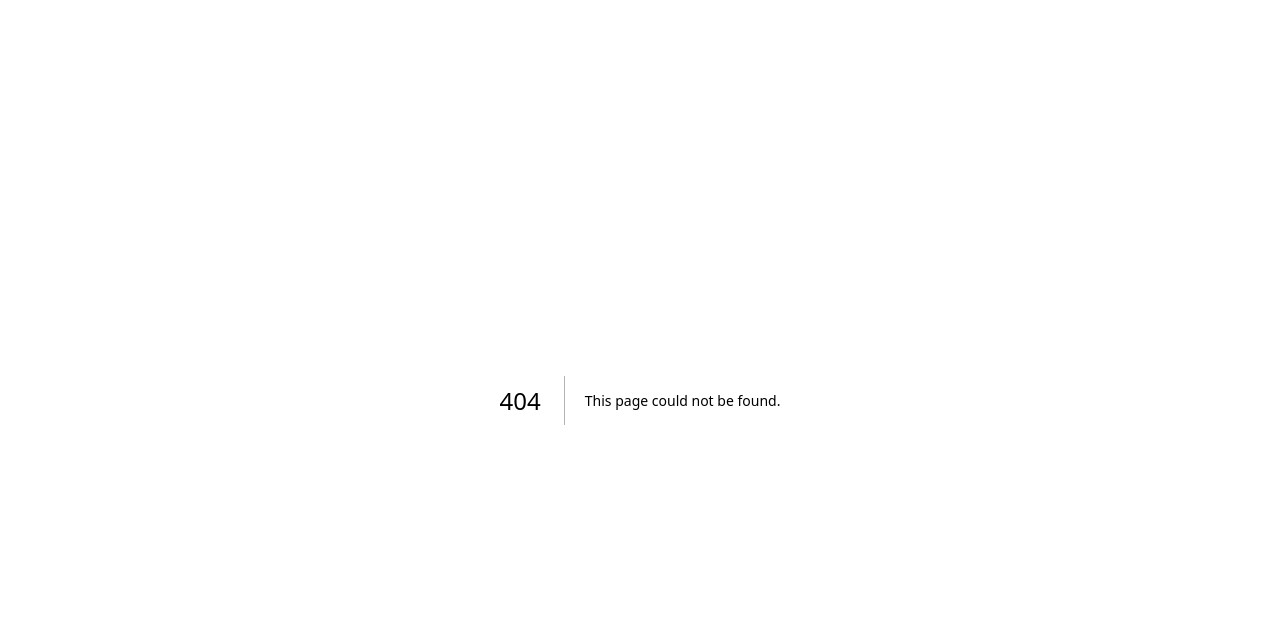
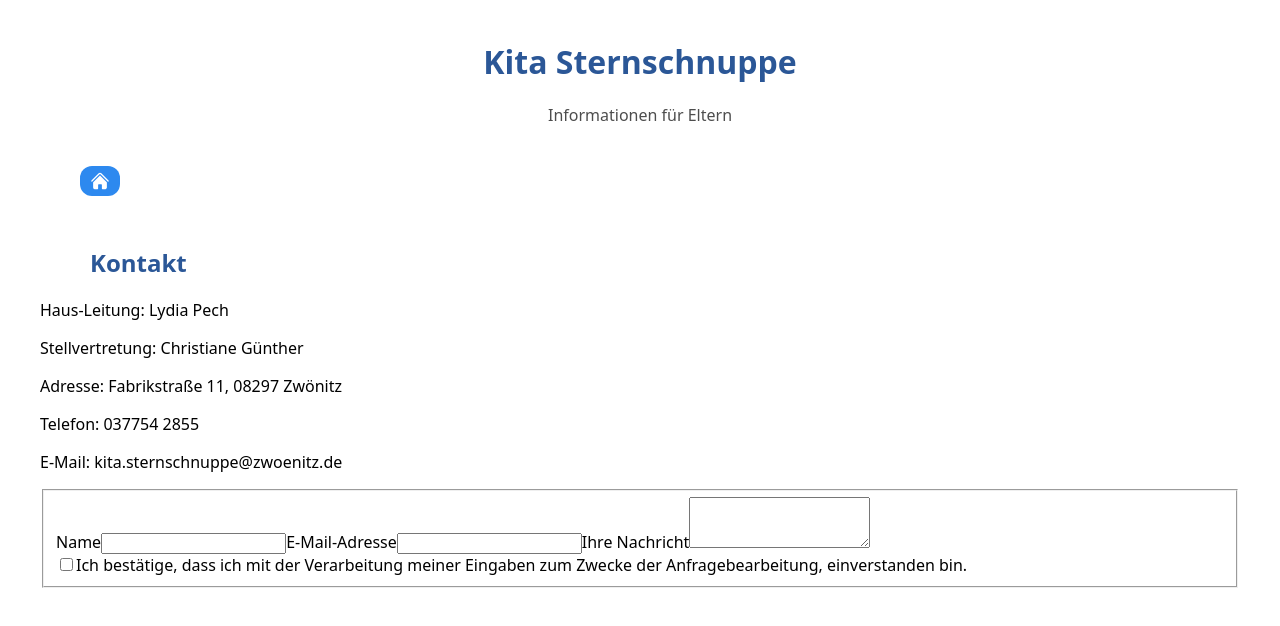
Before and after one commit to MariaAdner/kita-info, a Next.js app: page /kontakt in a window 1280 px wide. Before the commit this address had no page. Shown: the top 626 px of the page. Built offline with nearby package versions, Linux system fonts and the light colour scheme.

Commit message:
added kontakt component

```diff
--- /dev/null
+++ b/pages/kontakt/index.js
@@ -0,0 +1,57 @@
+import Header from "@/components/Header";
+import HomeButton from "@/components/HomeButton";
+import SubHeader from "@/components/SubHeader";
+
+export default function Kontakt() {
+  return (
+    <>
+      <Header />
+      <HomeButton />
+      <SubHeader>Kontakt</SubHeader>
+      <>
+        <div>
+          <p>Haus-Leitung: Lydia Pech</p>
+          <p>Stellvertretung: Christiane Günther</p>
+        </div>
+        <div>
+          <p>Adresse: Fabrikstraße 11, 08297 Zwönitz</p>
+          <p>Telefon: 037754 2855</p>
+          <p>E-Mail: kita.sternschnuppe@zwoenitz.de</p>
+        </div>
+        <form
+          action="SENDEADRESSE"
+          id="ft-form"
+          method="POST"
+          accept-charset="UTF-8"
+        >
+          <fieldset>
+            <label>
+              Name
+              <input type="text" name="Name" required />
+            </label>
+            <label>
+              E-Mail-Adresse
+              <input type="email" name="E-Mail" required />
+            </label>
+            <label>
+              Ihre Nachricht
+              <textarea rows="3" name="Nachricht" required></textarea>
+            </label>
+            <div>
+              <label>
+                <input
+                  type="checkbox"
+                  name="Datenverarbeitung bestätigt"
+                  value="Ja"
+                  required
+                />
+                Ich bestätige, dass ich mit der Verarbeitung meiner Eingaben zum
+                Zwecke der Anfragebearbeitung, einverstanden bin.
+              </label>
+            </div>
+          </fieldset>
+        </form>
+      </>
+    </>
+  );
+}
```
